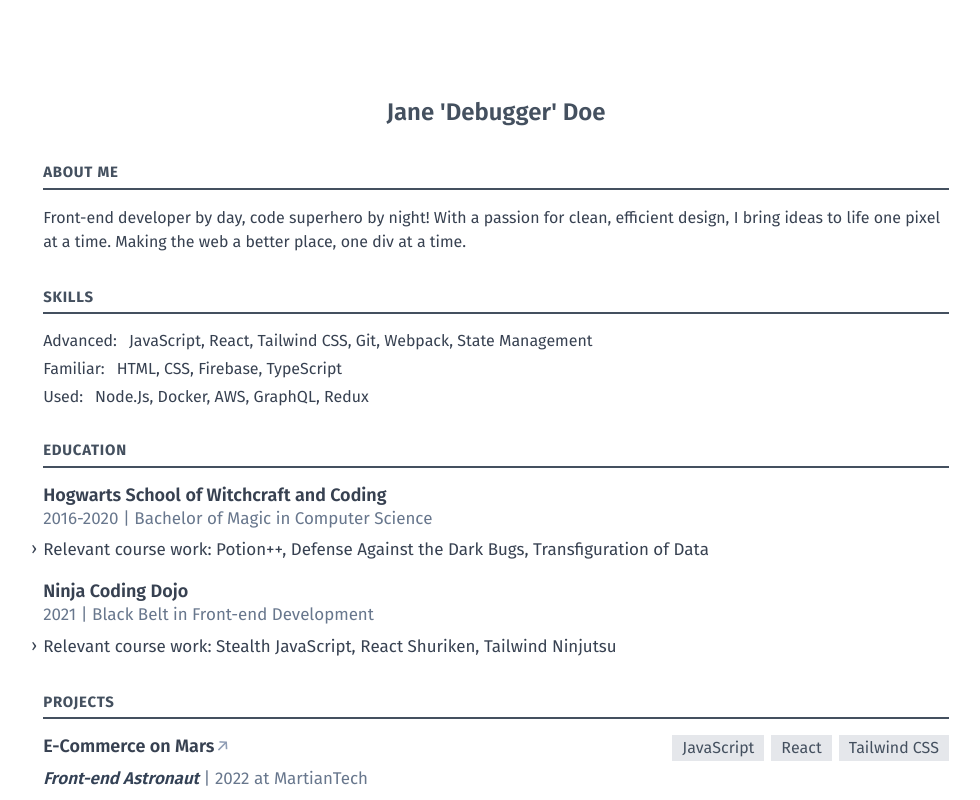
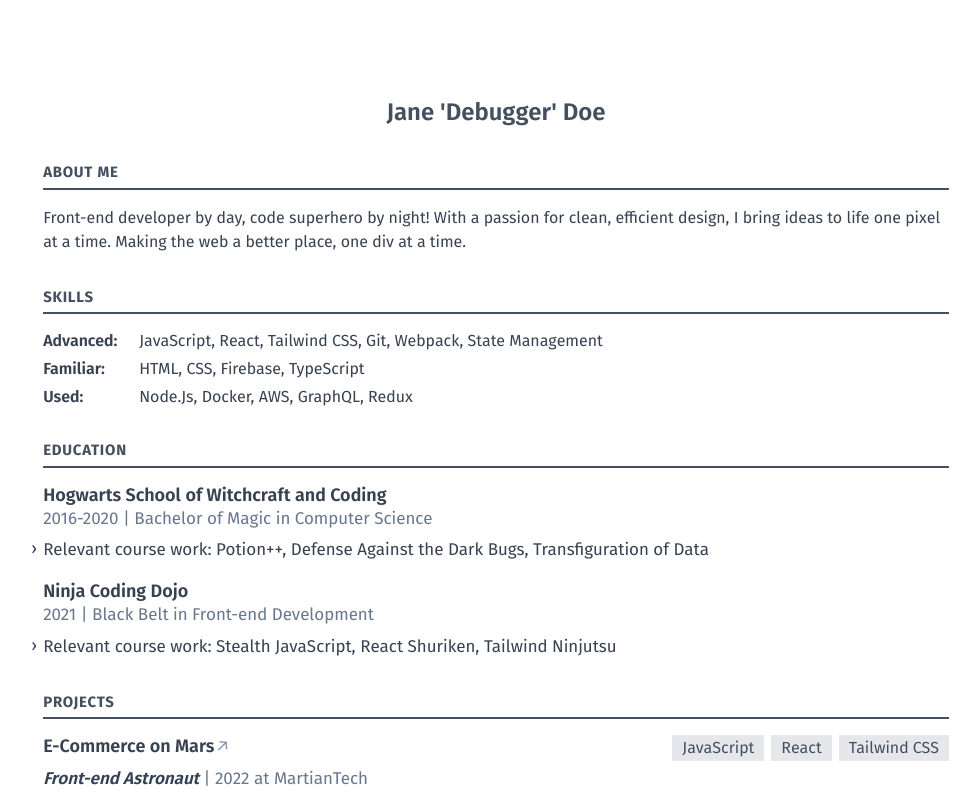
Before and after one commit to shiyuw09/react-universal-resume, a React (Vite) app: page / in a window 1280 px wide. Shown: the top 800 px of the page, without its empty margins (144-1124 px from the left). Built offline with nearby package versions, Linux system fonts and the light colour scheme.

Commit message:
opt: layout for skills section

```diff
--- a/src/components/Skills.tsx
+++ b/src/components/Skills.tsx
@@ -17,8 +17,8 @@ function Skills({ skills }: skillsProps) {
             className={`capitalize ${index < 2 ? 'h-7' : ''}`}
           >
             <div className="flex">
-              <p className="text-gray-700 leading-normal mr-3">{`${skillOb.level}:`}</p>
-              <p className="text-gray-700 leading-normal">
+              <p className="text-gray-700 leading-normal mr-3 absolute font-semibold">{`${skillOb.level}:`}</p>
+              <p className="text-gray-700 leading-normal ml-24">
                 {skillOb.skills.join(', ')}
               </p>
             </div>
```
